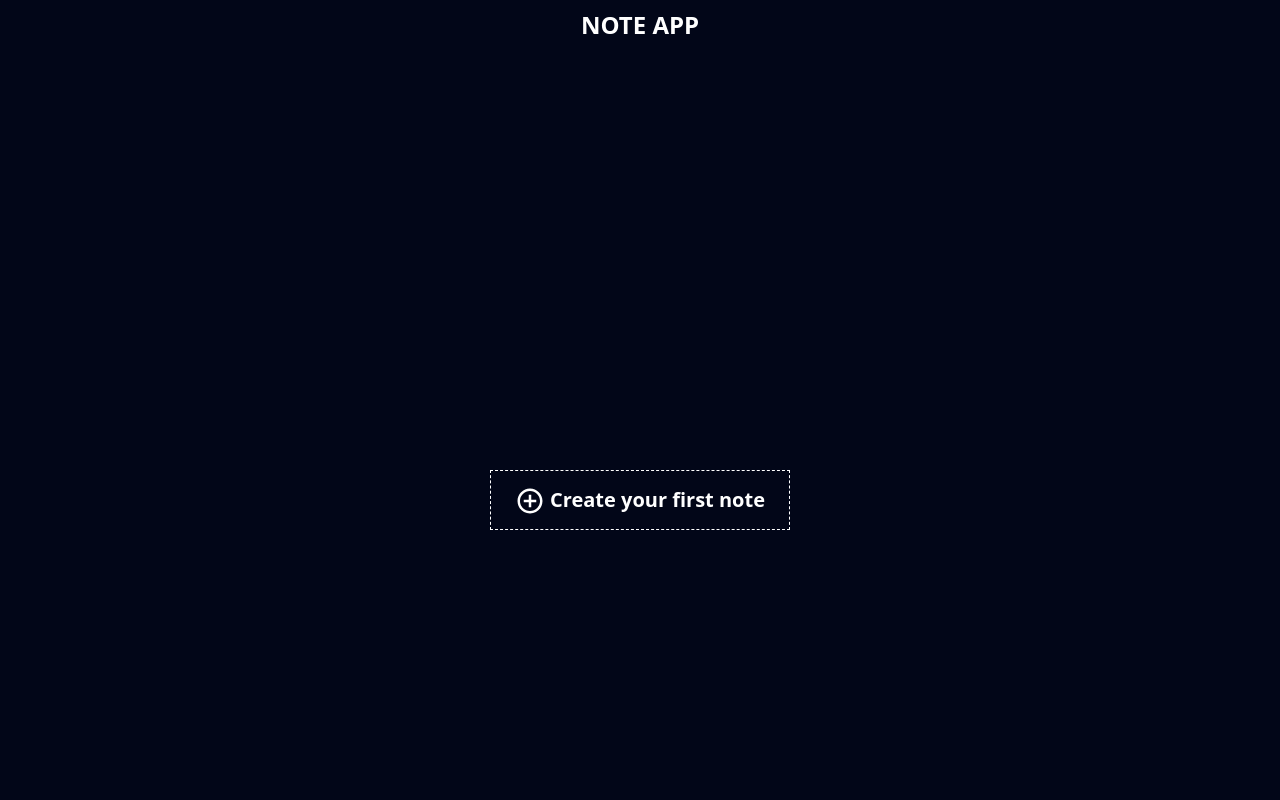
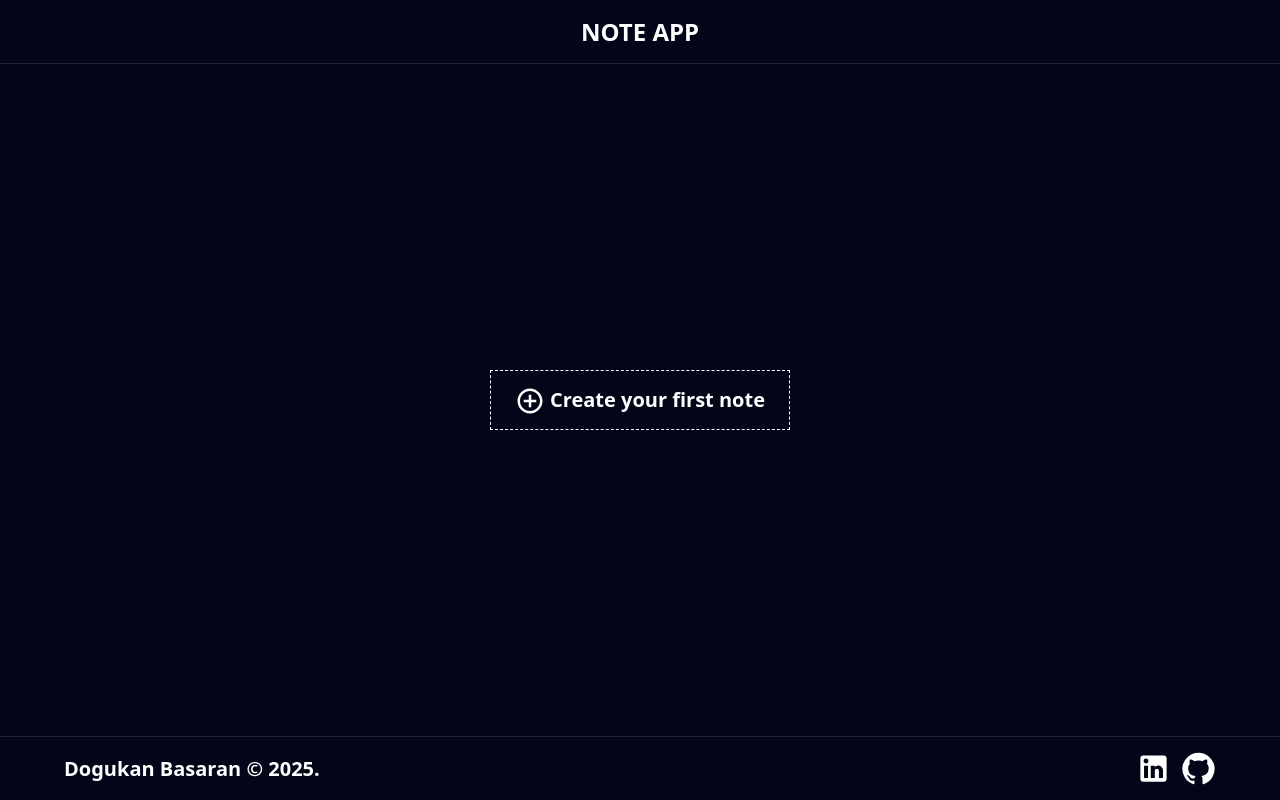
Before and after one commit to dogukanbasaran/note-app, a React (Vite) app: page / in a window 1280 px wide. Shown: the top 800 px of the page. Built offline with nearby package versions, Linux system fonts and the light colour scheme.

Commit message:
note app was completed

```diff
--- a/src/components/Footer.jsx
+++ b/src/components/Footer.jsx
@@ -1,9 +1,22 @@
+import LinkedInIcon from "@mui/icons-material/LinkedIn";
+import GitHubIcon from "@mui/icons-material/GitHub";
+
 const Footer = () => {
   return (
-    <footer className="h-[60px] border-t border-slate-400/20 flex items-center justify-center">
-      <span className="text-[1.25rem] font-[600]">
-        Dogukan Basaran &copy; 2025.
-      </span>
+    <footer className="h-[8vh] border-t border-slate-400/20 flex items-center justify-center">
+      <div id="container" className="flex items-center justify-between w-[90%]">
+        <span className="text-[1.25rem] font-[600]">
+          Dogukan Basaran &copy; 2025.
+        </span>
+        <div className="flex gap-[10px]">
+          <a href="https://www.linkedin.com/in/dogukanbasaran/">
+            <LinkedInIcon fontSize="large" />
+          </a>
+          <a href="https://github.com/dogukanbasaran">
+            <GitHubIcon fontSize="large" />
+          </a>
+        </div>
+      </div>
     </footer>
   );
 };
--- a/src/components/Header.jsx
+++ b/src/components/Header.jsx
@@ -1,6 +1,6 @@
 const Header = () => {
   return (
-    <header className="h-[50px]">
+    <header className="h-[8vh] border-b border-slate-400/20">
       <div
         className="h-[100%] w-[90%] m-auto flex justify-center items-center"
         id="container"
--- a/src/components/Main.jsx
+++ b/src/components/Main.jsx
@@ -50,11 +50,19 @@ const Main = () => {
   }
 
   function handleBoldText() {
-    fontStyle == "" ? setFontStyle(`font-bold`) : setFontStyle("");
+    setFontStyle((prev) =>
+      prev.includes("font-bold")
+        ? prev.replace("font-bold", "").trim()
+        : `${prev} font-bold`.trim()
+    );
   }
 
   function handleItalicText() {
-    fontStyle == "" ? setFontStyle(`italic`) : setFontStyle("");
+    setFontStyle((prev) =>
+      prev.includes("italic")
+        ? prev.replace("italic", "").trim()
+        : `${prev} italic`.trim()
+    );
   }
 
   useEffect(() => {
@@ -73,7 +81,7 @@ const Main = () => {
   );
 
   return (
-    <main className="h-[auto] py-[50px]">
+    <main className={`h-[84vh] py-[50px] gap-[50px]`}>
       {visibility ? (
         <CreateCard
           noteText={noteText}
@@ -89,7 +97,7 @@ const Main = () => {
         />
       ) : null}
       <div
-        className="h-[100%] w-[90%] m-auto flex flex-col gap-[0px]  items-center"
+        className="h-[100%] w-[90%] m-auto flex flex-col gap-[0px] items-center"
         id="container"
       >
         {" "}
@@ -108,7 +116,7 @@ const Main = () => {
           </div>
         ) : null}
         <div
-          className={`relative mt-[50px] min-w-[300px] h-[700px] overflow-auto scrollbar-hide w-[auto]  grid min-[768px]:grid-cols-2  min-[1280px]:grid-cols-3  gap-[50px] ${
+          className={`h-[700px] overflow-auto scrollbar-hide w-[auto]  grid min-[768px]:grid-cols-2  min-[1280px]:grid-cols-3  gap-[50px] ${
             visibility ? "blur-sm" : "blur-none"
           }`}
         >
--- a/src/components/NoteCard.jsx
+++ b/src/components/NoteCard.jsx
@@ -30,6 +30,10 @@ const NoteCard = ({ text, color, fontStyle, onHandleDeleteCard, id }) => {
     }, 2000);
   }, [copied]);
 
+  useEffect(() => {
+    setIsOpen(false);
+  }, [isExpand]);
+
   return (
     <div
       className={`h-[300px] w-[300px] text-black justify-self-center flex flex-col`}
@@ -38,7 +42,7 @@ const NoteCard = ({ text, color, fontStyle, onHandleDeleteCard, id }) => {
         id="container"
         className={`${color}  h-[100%] w-[100%] ${
           isExpand
-            ? "absolute h-[400px] w-[350px] min-[768px]:h-[500px] min-[768px]:w-[500px]  top-1/2 left-1/2 transform -translate-x-1/2 -translate-y-1/2 z-100 border"
+            ? "absolute h-[700px] w-[350px] min-[768px]:h-[500px] min-[768px]:w-[500px]  top-1/2 left-1/2 transform -translate-x-1/2 -translate-y-1/2 z-100 border"
             : null
         }`}
       >
--- a/src/components/SearchInput.jsx
+++ b/src/components/SearchInput.jsx
@@ -2,7 +2,7 @@ import SearchIcon from "@mui/icons-material/Search";
 
 const SearchInput = ({ onHandleSearchedText }) => {
   return (
-    <div className="border relative h-[50px] min-[768px]:h-[60px] w-[90%] min-[768px]:w-[600px] border border-slate-400/30 rounded-[15px]">
+    <div className="border relative h-[50px] min-[768px]:h-[60px] w-[80%] min-[768px]:w-[600px] border border-slate-400/30 rounded-[15px]">
       <div className="absolute top-[10px] min-[768px]:top-[15px] left-[10px] text-slate-400/80">
         <SearchIcon sx={{ fontSize: "30px" }} />
       </div>
```
